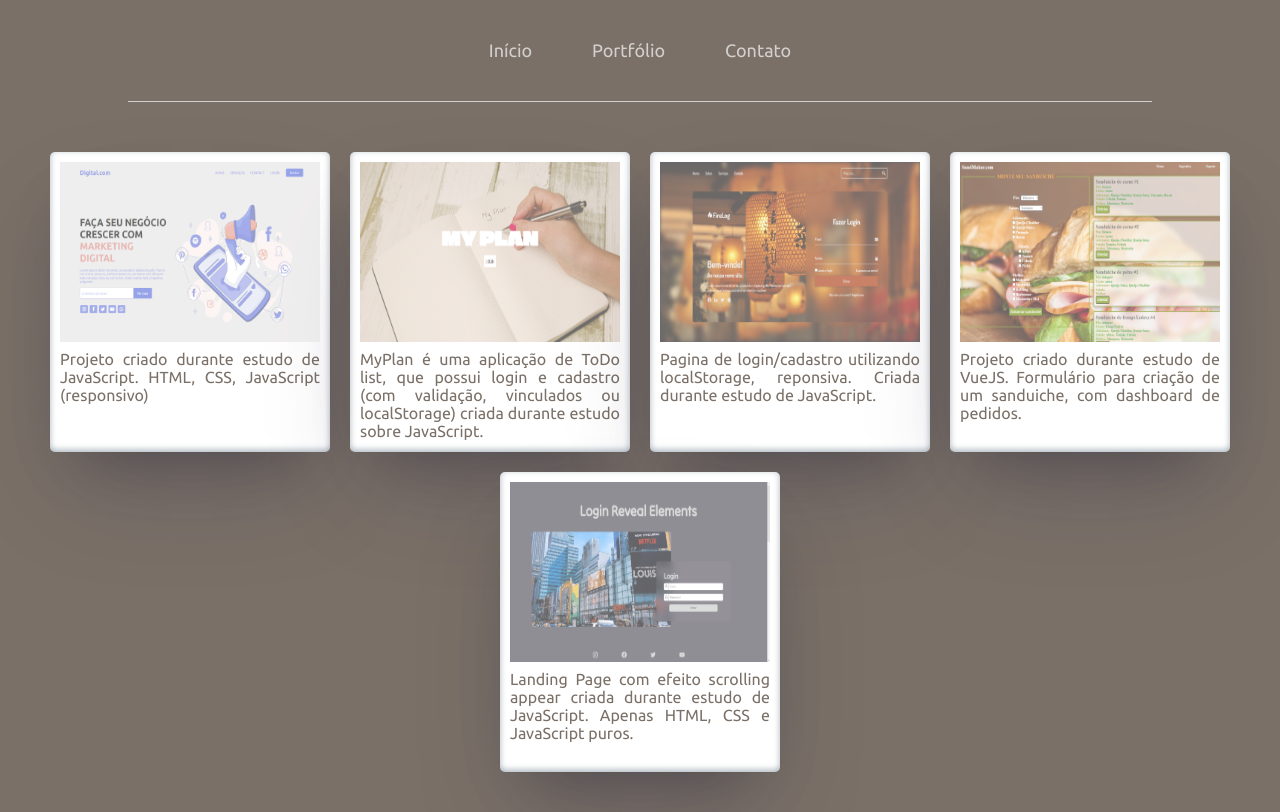
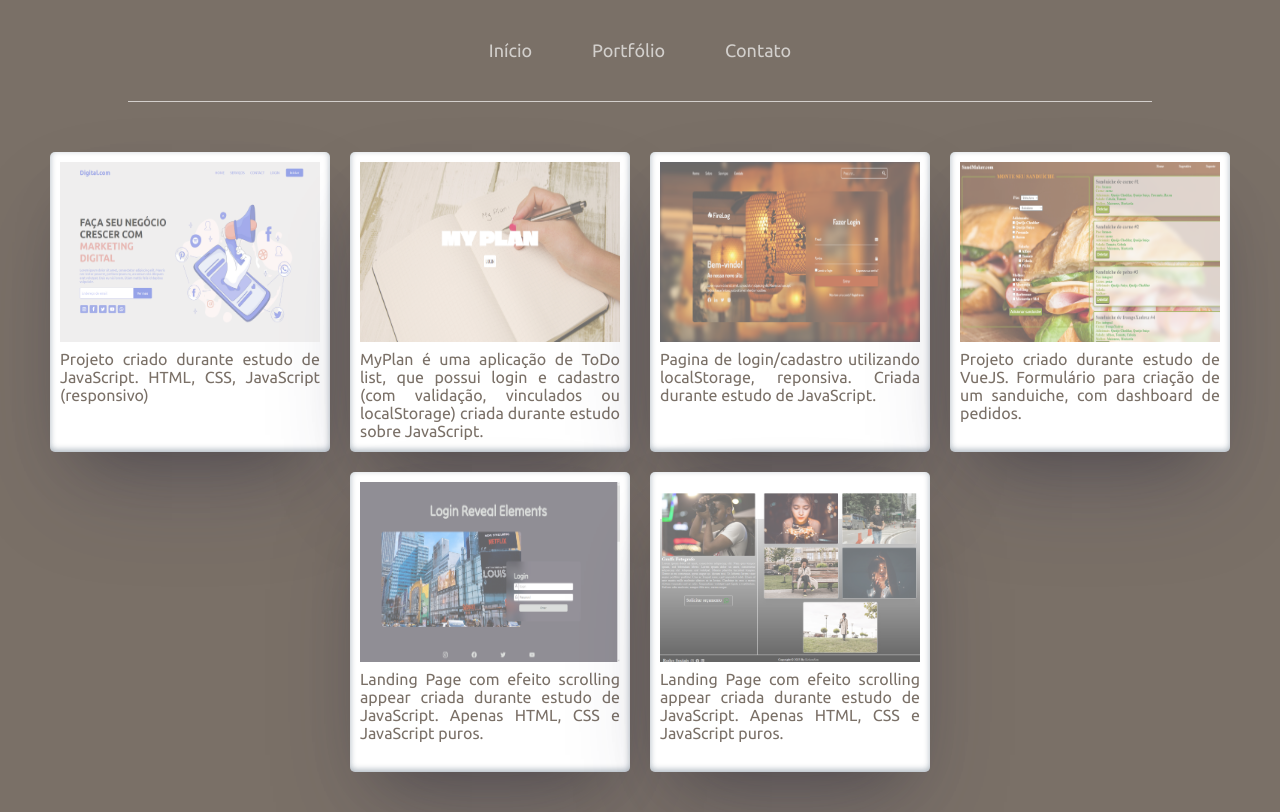
Before and after one commit to KelsonSon/Portfolio, a plain HTML site: page projetos.html in a window 1280 px wide. Drawn offline with nearby package versions, Linux system fonts and the light colour scheme.

Commit message:
Commit PhotoGraff

```diff
--- a/projetos.html
+++ b/projetos.html
@@ -41,6 +41,10 @@
             <a href="https://kelsonson.github.io/Landing-Page/?"><img src="img/LandingPage-Mini.png" alt=""></a>
             <p>Landing Page com efeito scrolling appear criada durante estudo de JavaScript. Apenas HTML, CSS e JavaScript puros.</p>
         </div>
+        <div class="miniatura">
+            <a href="https://kelsonson.github.io/Photo-Graff/"><img src="img/PhotoGraff-Mini.png" alt=""></a>
+            <p>Landing Page com efeito scrolling appear criada durante estudo de JavaScript. Apenas HTML, CSS e JavaScript puros.</p>
+        </div>
 
 
 
```
Also changed, not shown: img/PhotoGraff-Mini.png (added).
